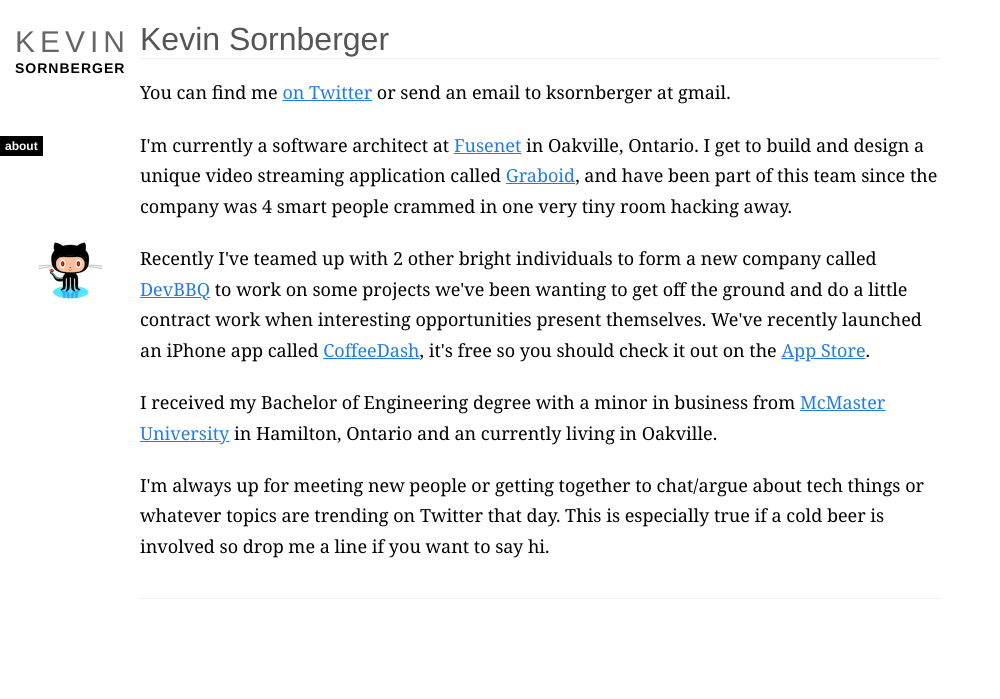
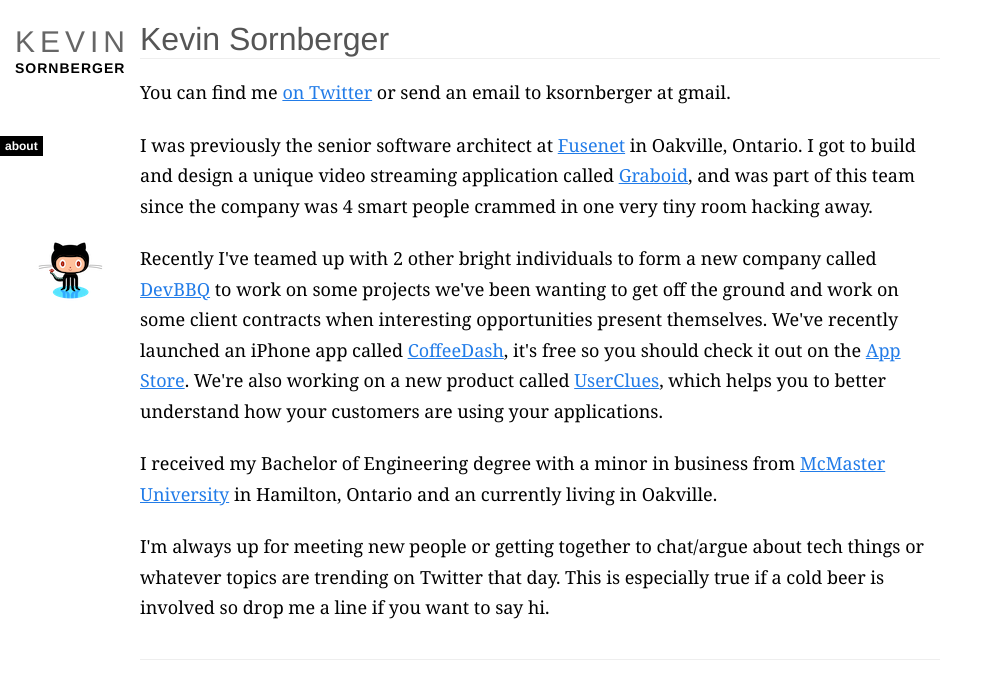
Before and after one commit to ksornberger/ksornberger.github.com, a Jekyll site: the page built from about.html, in a window 1280 px wide. Shown: the top 699 px of the page, without its empty margins (0-1000 px from the left). Built offline with Jekyll 4.4.1, drawn with Linux system fonts in a browser that asks for light colours; Markdown is read by kramdown in place of the engine named in the settings.

Commit message:
Updating about me page

```diff
--- a/about.html
+++ b/about.html
@@ -10,9 +10,9 @@ title: "About Me: Kevin Sornberger"
 
 		<p>You can find me <a href="http://twitter.com/ksornberger">on Twitter</a> or send an email to ksornberger at gmail.</p>
 
-		<p>I'm currently a software architect at <a href="http://www.fusenet.ca">Fusenet</a> in Oakville, Ontario. I get to build and design a unique video streaming application called <a href="http://www.graboid.com">Graboid</a>, and have been part of this team since the company was 4 smart people crammed in one very tiny room hacking away.</p>
+		<p>I was previously the senior software architect at <a href="http://www.fusenet.ca">Fusenet</a> in Oakville, Ontario. I got to build and design a unique video streaming application called <a href="http://www.graboid.com">Graboid</a>, and was part of this team since the company was 4 smart people crammed in one very tiny room hacking away.</p>
 
-		<p>Recently I've teamed up with 2 other bright individuals to form a new company called <a href="http://www.devbbq.com">DevBBQ</a> to work on some projects we've been wanting to get off the ground and do a little contract work when interesting opportunities present themselves. We've recently launched an iPhone app called <a href="http://www.coffeedash.com">CoffeeDash</a>, it's free so you should check it out on the <a href="http://itunes.apple.com/us/app/coffeedash/id419907913?mt=8&ls=1">App Store</a>.</p>
+		<p>Recently I've teamed up with 2 other bright individuals to form a new company called <a href="http://www.devbbq.com">DevBBQ</a> to work on some projects we've been wanting to get off the ground and work on some client contracts when interesting opportunities present themselves. We've recently launched an iPhone app called <a href="http://www.coffeedash.com">CoffeeDash</a>, it's free so you should check it out on the <a href="http://itunes.apple.com/us/app/coffeedash/id419907913?mt=8&ls=1">App Store</a>. We're also working on a new product called <a href="http://www.userclues.com">UserClues</a>, which helps you to better understand how your customers are using your applications.</p>
 
 		<p>I received my Bachelor of Engineering degree with a minor in business from <a href="http://www.mcmaster.ca">McMaster University</a> in Hamilton, Ontario and an currently living in Oakville.</p>
 
```
